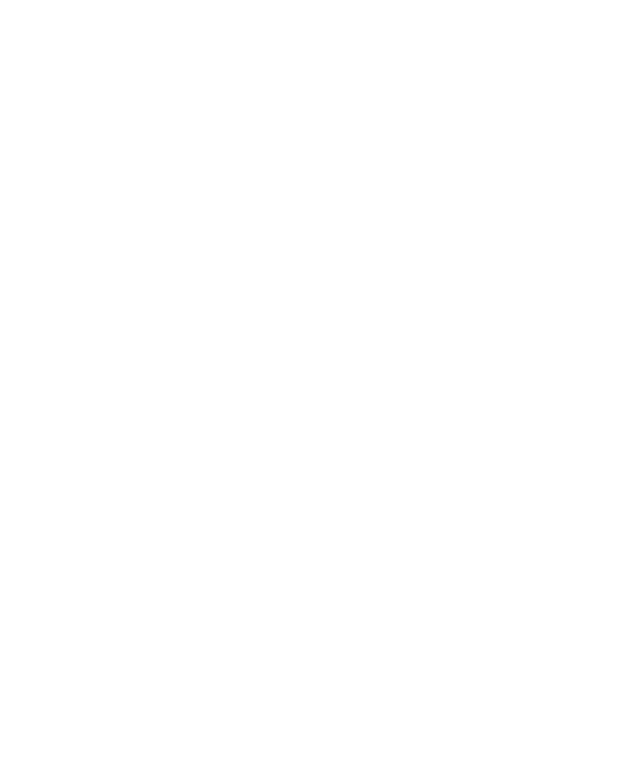
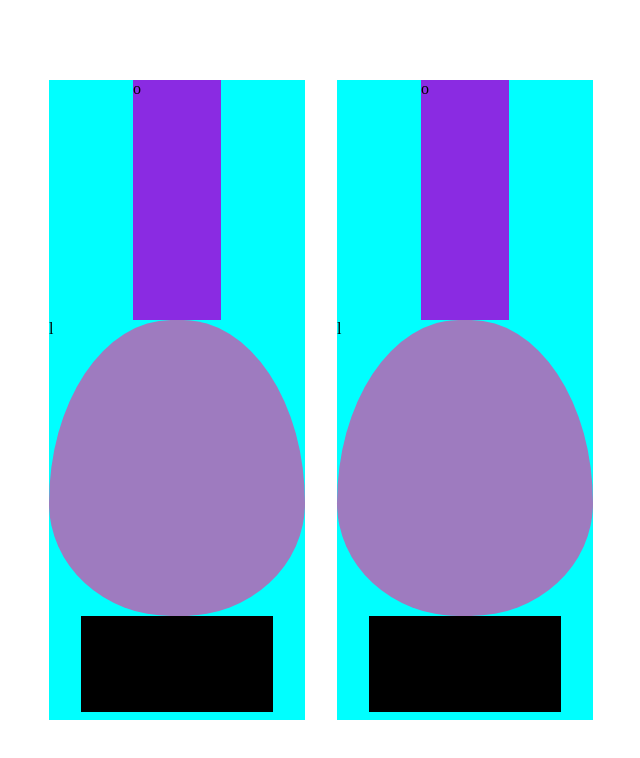
Before and after one commit to ditgrau/fsdTamagotchi, a plain HTML site: page index.html in a window 1280 px wide. Shown: the whole page, without its empty margins (319-959 px from the left). Drawn offline with Linux system fonts and the light colour scheme.

Commit message:
Creación de la estructura básica en HTML y CSS, esqueleto del proyecto.

```diff
--- a/css/styles.css
+++ b/css/styles.css
@@ -0,0 +1,45 @@
+body {
+    width: 100vw;
+    height: 100vh;
+    margin: 0;
+    padding: 0;
+    display: flex;
+    justify-content: center;
+    align-items: center;
+}
+
+.container {
+    display: flex;
+    justify-content: center;
+    align-items: center;
+    overflow: hidden;
+    gap:2em;
+}
+
+.full {
+    width: 16em;
+    height: 40em;
+    display: flex;
+    flex-direction: column;
+    align-items: center;
+    background-color: aqua;
+}
+
+.chain {
+    width: 5.5em;
+    height: 15em;
+    background-color: blueviolet;
+}
+
+.tama {
+    width: 16em;
+    height: 18.5em;
+    border-radius: 50% 50% 50% 50% / 65% 65% 40% 40%;
+    background-color: rgb(158, 123, 191);
+}
+
+.footer {
+    width: 12em;
+    height: 6em;
+    background-color: black;
+}
--- a/index.html
+++ b/index.html
@@ -5,9 +5,35 @@
     <meta http-equiv="X-UA-Compatible" content="IE=edge">
     <meta name="viewport" content="width=device-width, initial-scale=1.0">
     <title>Tamagotchi</title>
+    <link href="css/styles.css" rel="stylesheet"></link>
 </head>
 
 <body>
 
+    <div class="container">
+
+        <!--PARTE FRONTAL-->
+
+        <div class="full">
+            <div class="chain">o
+            </div>
+            <div class="tama">l
+            </div>
+            <div class="footer">a
+            </div>
+        </div>
+
+        <!--PARTE TRASERA-->
+
+        <div class="full">
+            <div class="chain">o
+            </div>
+            <div class="tama">l
+            </div>
+            <div class="footer">a
+            </div>
+        </div>
+
+    </div>
 </body>
 </html>
```
